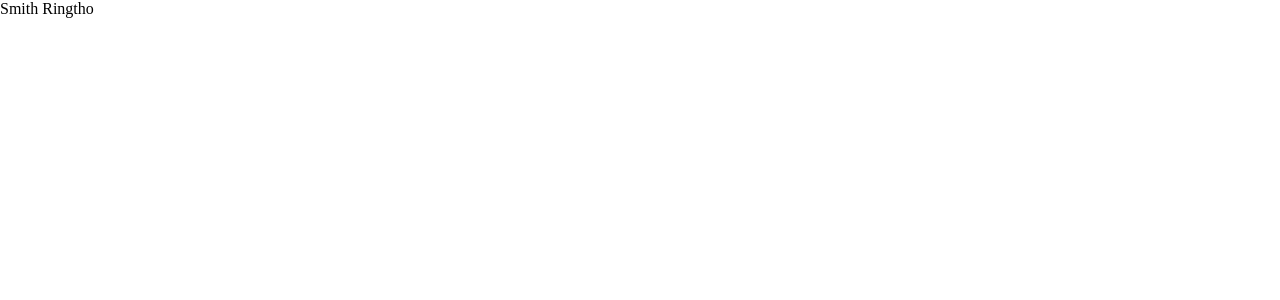
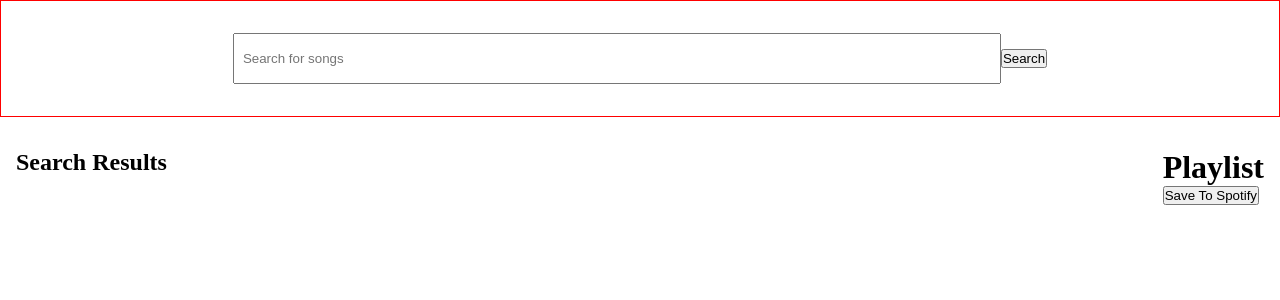
Before and after one commit to ringtho/jammming, a React (Create React App) app: page / in a window 1280 px wide. Shown: the top 300 px of the page. Built offline with nearby package versions, Linux system fonts and the light colour scheme.

Commit message:
Added: Search results to the UI

```diff
--- a/src/App.js
+++ b/src/App.js
@@ -1,11 +1,22 @@
+import { useState } from "react";
+import SearchBar from "./components/SearchBar/SearchBar";
+import SearchResults from "./components/SearchResults/SearchResults"
+import Playlist from './components/Playlist/Playlist'
+
+function App() {
+  const [results, setResults] = useState([])
+  const [playlist, setPlaylist] = useState([])
 
 
-function App() {
   return (
     <div className="App">
-      Smith Ringtho
+      <SearchBar setResults={setResults} />
+      <main>
+        <SearchResults results={results} />
+        <Playlist playlist={playlist} />
+      </main>
     </div>
-  );
+  )
 }
 
 export default App;
--- a/src/components/Playlist/Playlist.jsx
+++ b/src/components/Playlist/Playlist.jsx
@@ -1,9 +1,21 @@
 import React from 'react'
 import './Playlist.scss'
+import Track from '../Track/Track'
 
-const Playlist = () => {
+const Playlist = ({ playlist }) => {
+  const playlistArr = playlist.map((track) => {
+    return (
+      <li key={track.id}>
+        <Track track={track} />
+      </li>
+    )
+  })
   return (
-    <div>Playlist</div>
+    <div>
+      <h1>Playlist</h1>
+      <ul>{playlistArr}</ul>
+      <button>Save To Spotify</button>
+    </div>
   )
 }
 
--- a/src/components/SearchBar/SearchBar.jsx
+++ b/src/components/SearchBar/SearchBar.jsx
@@ -1,9 +1,33 @@
-import React from 'react'
+import React, { useState } from 'react'
 import './SearchBar.scss'
+import { data } from '../utils/data'
 
-const SearchBar = () => {
+const SearchBar = ({ setResults }) => {
+
+  const [searchText, setSearchText] = useState('')
+
+  const handleChange = ({ target }) => {
+    setSearchText(target.value)
+  }
+
+  const handleSubmit = (e) => {
+    e.preventDefault()
+    setResults(data)
+  }
+
   return (
-    <div>SearchBar</div>
+    <div className='searchbar_container'>
+      <form onSubmit={handleSubmit}>
+        <input
+          type="text"
+          placeholder="Search for songs"
+          aria-label="Search for songs"
+          value={searchText}
+          onChange={handleChange}
+        />
+        <button>Search</button>
+      </form>
+    </div>
   )
 }
 
--- a/src/components/SearchBar/SearchBar.scss
+++ b/src/components/SearchBar/SearchBar.scss
@@ -0,0 +1,13 @@
+.searchbar_container {
+    border: 1px solid red;
+    padding: 2rem;
+
+    display: flex;
+    justify-content: center;
+    align-items: center;
+
+    input {
+        width: 60vw;
+        padding: 1rem 0.5rem;
+    }
+}
--- a/src/components/SearchResults/SearchResults.jsx
+++ b/src/components/SearchResults/SearchResults.jsx
@@ -1,9 +1,22 @@
 import React from 'react'
 import './SearchResults.scss'
+import Track from '../Track/Track'
 
-const SearchResults = () => {
+const SearchResults = ({ results }) => {
+  const resultsArr = results.map(track => {
+    return (
+      <li key={track.id}>
+        <Track track={track} />
+      </li>
+    )
+  })
   return (
-    <div>SearchResults</div>
+    <div className='searchResults_container'>
+      <h2>Search Results</h2>
+      <ul>
+        {resultsArr}
+      </ul>
+    </div>
   )
 }
 
--- a/src/components/SearchResults/SearchResults.scss
+++ b/src/components/SearchResults/SearchResults.scss
@@ -0,0 +1,3 @@
+.searchResults_container {
+    // border: 1px solid red;
+}
--- a/src/components/Track/Track.jsx
+++ b/src/components/Track/Track.jsx
@@ -1,9 +1,17 @@
 import React from 'react'
 import './Track.scss'
 
-const Track = () => {
+const Track = ({ track }) => {
   return (
-    <div>Track</div>
+    <div className="track_container">
+      <div>
+        <h1>{track.name}</h1>
+        <p>{track.artist}</p>
+        <small>{track.album}</small>
+      </div>
+
+      <button>Add</button>
+    </div>
   )
 }
 
--- a/src/components/Track/Track.scss
+++ b/src/components/Track/Track.scss
@@ -0,0 +1,12 @@
+.track_container {
+    border: 1px solid tomato;
+    padding: 1rem 2rem;
+
+    display: flex;
+    align-items: center;
+    justify-content: space-between;
+
+    button {
+        padding: 1rem 0.5rem;
+    }
+}
--- a/src/components/utils/data.js
+++ b/src/components/utils/data.js
@@ -1,4 +1,4 @@
-export const tracks = [
+export const data = [
     {
         "id": 1,
         "name": "Bohemian Rhapsody",
--- a/src/index.css
+++ /dev/null
@@ -1,6 +0,0 @@
-* {
-  margin: 0;
-  padding: 0;
-  box-sizing: border-box;
-
-}
--- a/src/index.js
+++ b/src/index.js
@@ -1,6 +1,6 @@
 import React from 'react';
 import ReactDOM from 'react-dom/client';
-import './index.css';
+import './index.scss';
 import App from './App';
 
 const root = ReactDOM.createRoot(document.getElementById('root'));
--- /dev/null
+++ b/src/index.scss
@@ -0,0 +1,13 @@
+* {
+  margin: 0;
+  padding: 0;
+  box-sizing: border-box;
+
+}
+
+main {
+  display: flex;
+  justify-content: space-between;
+  padding: 2rem 1rem;
+
+}
```
